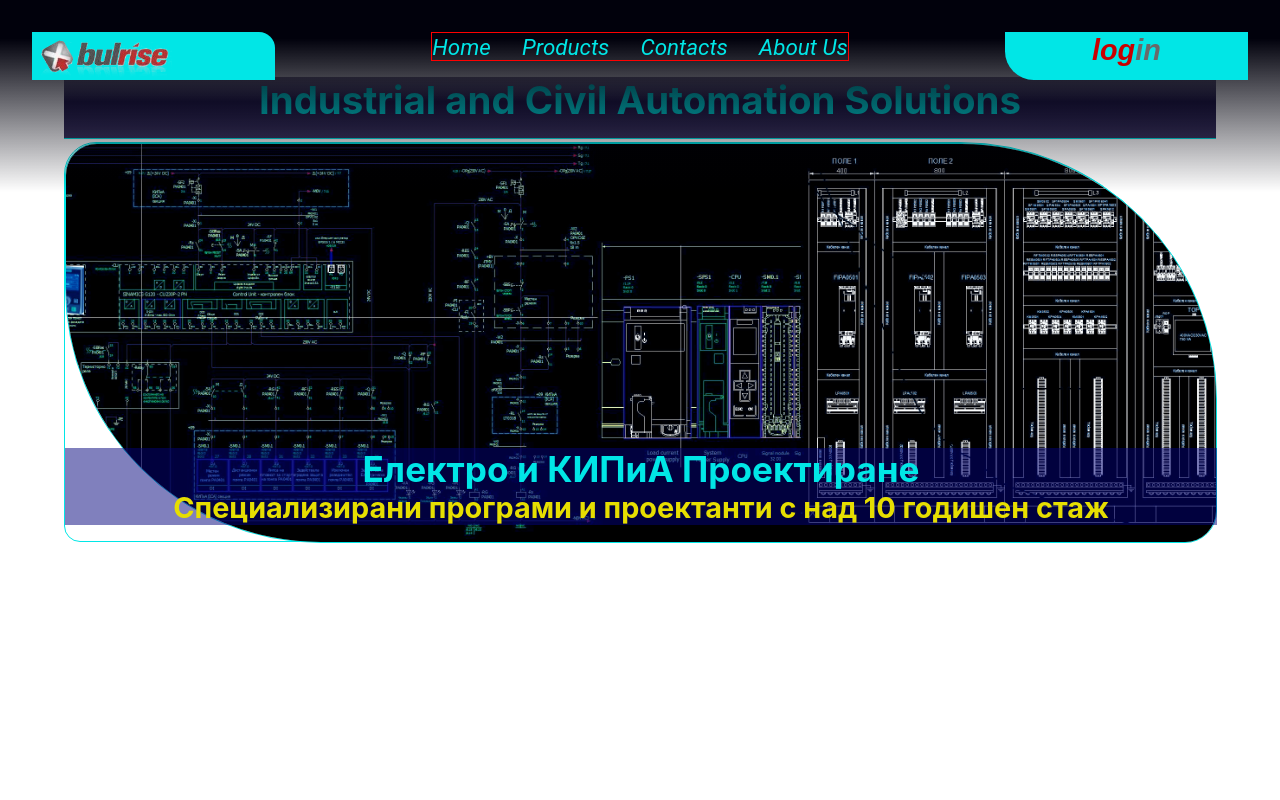
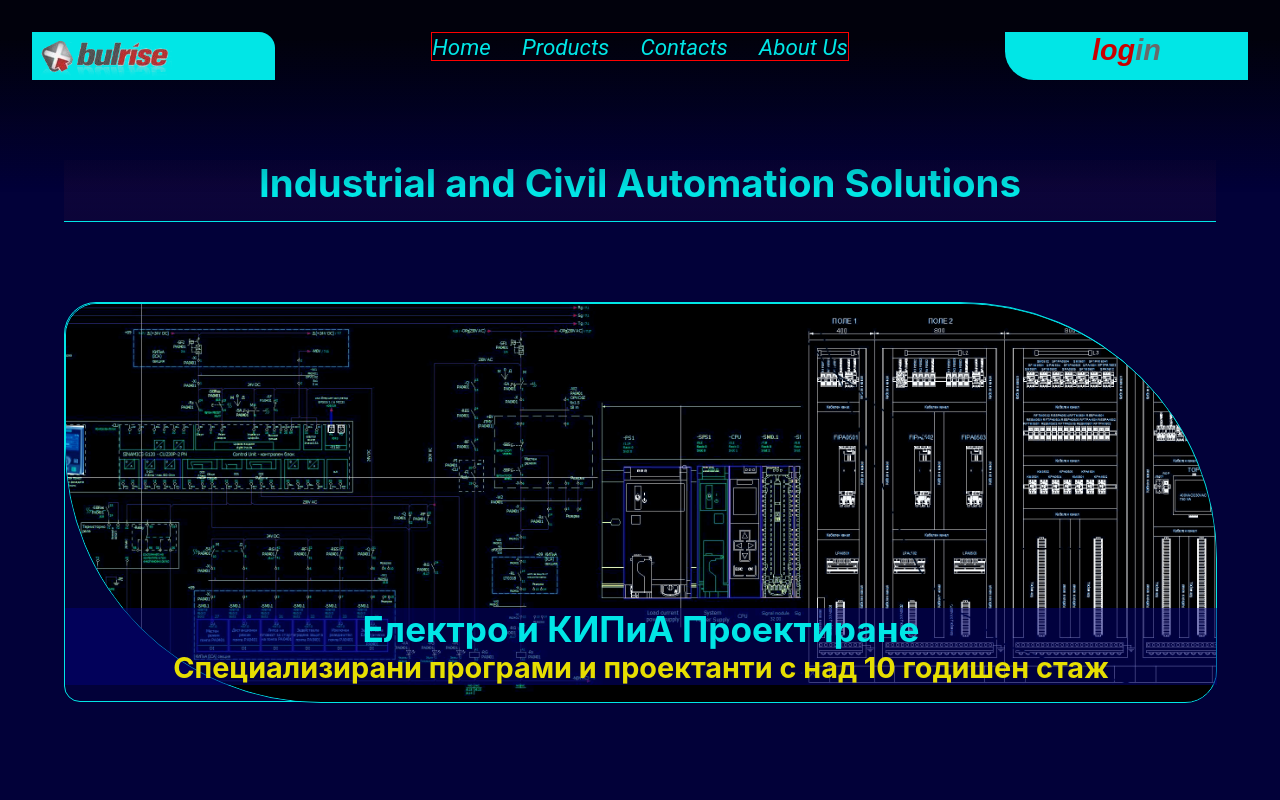
Before and after one commit to dev-lsi/br-react, a React (Create React App) app: page / in a window 1280 px wide. Shown: the top 800 px of the page. Built offline with nearby package versions, Linux system fonts and the light colour scheme.

Commit message:
main component added

```diff
--- a/src/App.js
+++ b/src/App.js
@@ -1,6 +1,7 @@
 import './App.css';
 import React from 'react';
 import Header from './components/Header';
+import Main from './components/Main';
 import { Outlet } from 'react-router-dom';
 
 
@@ -9,7 +10,7 @@ function App() {
   return (
     <div className="App">
        <Header/>
-       <Outlet/>
+       <Main/>
 
     </div>
   );
--- a/src/components/Main.js
+++ b/src/components/Main.js
@@ -7,7 +7,7 @@ const Main=()=>{
 
     return (
        <div className='main'>
-
+         <Outlet/>
        </div>
     );
 };
```
